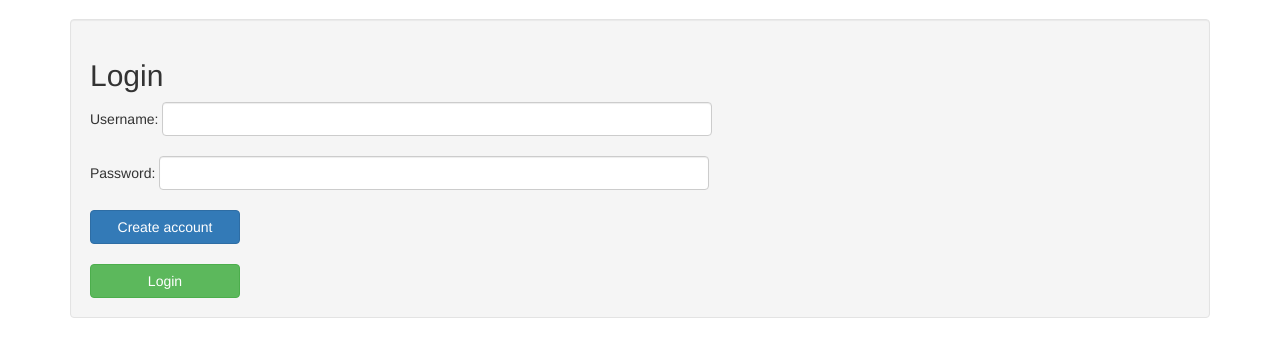
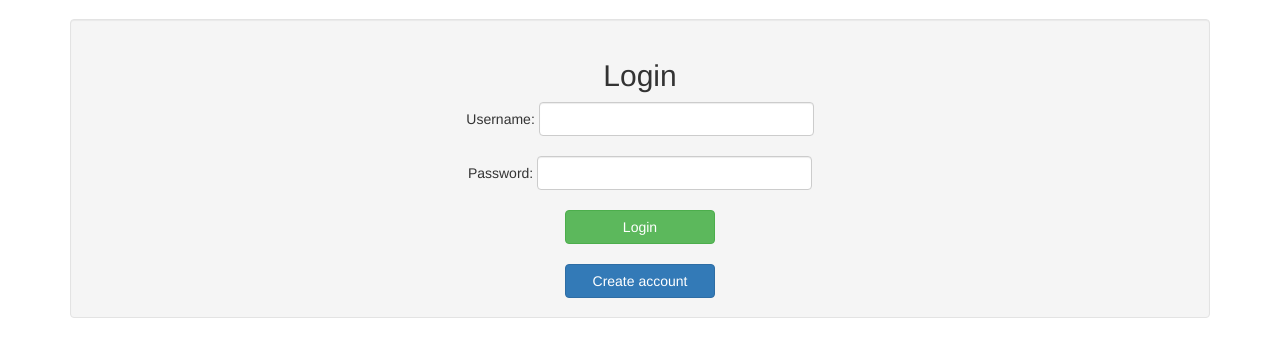
Before and after one commit to argenisosorio/django_blog, a Django app: page / in a window 1280 px wide. Shown: the part 51-408 px from the top of the page. Run offline with Django 3.2, Linux system fonts and the light colour scheme; some libraries are stand-ins or nearby versions.

Commit message:
Mejorado los estilos del login y arreglado el PasswordInput también

```diff
--- a/usuario/forms.py
+++ b/usuario/forms.py
@@ -13,12 +13,12 @@ class LoginForm(AuthenticationForm):
 
     username = forms.CharField(widget=TextInput(attrs={
         'class':'form-control input-md',
-        'style': 'min-width: 0; width: 50%; display: inline;',
+        'style': 'min-width: 0; width: 25%; display: inline;',
     }), required = True)
 
-    password = forms.CharField(widget=TextInput(attrs={
+    password = forms.CharField(widget=PasswordInput(attrs={
         'class':'form-control input-md',
-        'style': 'min-width: 0; width: 50%; display: inline;',
+        'style': 'min-width: 0; width: 25%; display: inline;',
     }), required = True)
 
     class Meta:
--- a/usuario/templates/usuario/login.html
+++ b/usuario/templates/usuario/login.html
@@ -1,6 +1,7 @@
 {% extends "base/base.html" %}
 {% block titulo %}Login{% endblock %}
 {% block cuerpo %}
+<div align="center">
     <h2>Login</h2>
     <form action="{% url 'login' %}" method="post">{% csrf_token %}
         Username: {{ form.username }}
@@ -9,9 +10,10 @@
         Password: {{ form.password }}
         <br />
         <br />
-    <a href="{% url 'register' %}"><button class="btn btn-primary" type="submit">Create account</button></a>
+        <button class="btn btn-success" type="submit">Login</button>
         <br />
         <br />
-    <button class="btn btn-success" type="submit">Login</button>
+        <a href="{% url 'register' %}"><button class="btn btn-primary" type="submit">Create account</button></a>
     </form>
+</div>
 {% endblock %}
```
Lines whose indentation alone changed are shown as unchanged.
